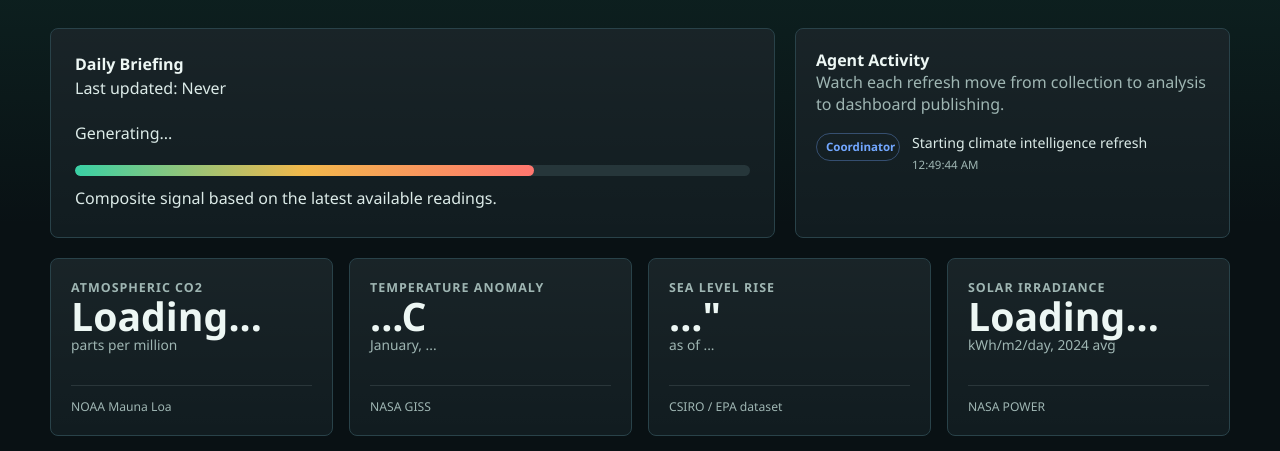
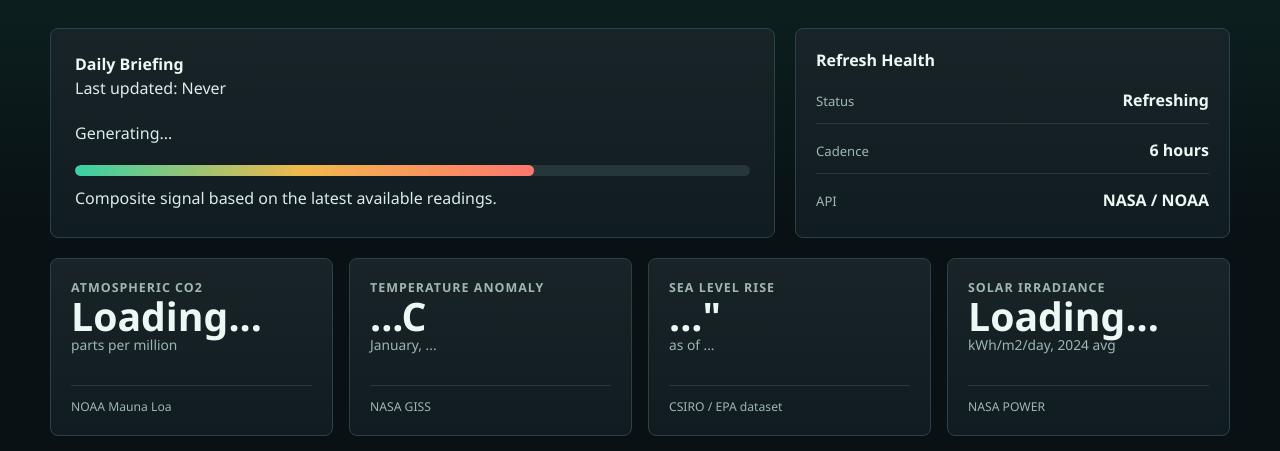
Before and after one commit to Toddni8022/climatewatch-ai, a FastAPI app: page / in a window 1280 px wide. Shown: the part 92-543 px from the top of the page. Run offline with FastAPI, Linux system fonts and the light colour scheme.

Commit message:
Restore dashboard refresh health panel

```diff
--- a/dashboard/templates/index.html
+++ b/dashboard/templates/index.html
@@ -199,7 +199,7 @@
             margin-top: 18px;
         }
 
-        .panel dl > div {
+        .panel div {
             display: flex;
             align-items: baseline;
             justify-content: space-between;
@@ -208,66 +208,9 @@
             padding-bottom: 12px;
         }
 
-        .panel dl > div:last-child {
+        .panel div:last-child {
             border-bottom: 0;
             padding-bottom: 0;
-        }
-
-        .activity-list {
-            display: grid;
-            gap: 12px;
-            margin-top: 18px;
-        }
-
-        .activity-item {
-            display: grid;
-            grid-template-columns: 84px 1fr;
-            gap: 12px;
-            border-bottom: 1px solid rgba(159, 182, 179, 0.16);
-            padding-bottom: 12px;
-        }
-
-        .activity-item:last-child {
-            border-bottom: 0;
-            padding-bottom: 0;
-        }
-
-        .agent-badge {
-            align-self: start;
-            border: 1px solid rgba(114, 167, 255, 0.35);
-            border-radius: 999px;
-            color: var(--blue);
-            font-size: 0.72rem;
-            font-weight: 740;
-            line-height: 1;
-            padding: 7px 9px;
-            text-align: center;
-        }
-
-        .activity-copy {
-            display: grid;
-            gap: 4px;
-        }
-
-        .activity-copy p {
-            color: #dcebe8;
-            font-size: 0.88rem;
-            line-height: 1.45;
-        }
-
-        .activity-copy span {
-            color: var(--muted);
-            font-size: 0.72rem;
-        }
-
-        .activity-item[data-state="complete"] .agent-badge {
-            border-color: rgba(57, 208, 165, 0.35);
-            color: var(--accent);
-        }
-
-        .activity-item[data-state="error"] .agent-badge {
-            border-color: rgba(255, 118, 111, 0.4);
-            color: var(--red);
         }
 
         dt {
@@ -399,30 +342,22 @@
                 </div>
             </article>
 
-            <aside class="panel" aria-label="Agent activity">
-                <h2>Agent Activity</h2>
-                <p class="meta">Watch each refresh move from collection to analysis to dashboard publishing.</p>
-                <div class="activity-list" id="activityList">
-                    {% if data.activity %}
-                        {% for item in data.activity %}
-                            <div class="activity-item" data-state="{{ item.state }}">
-                                <span class="agent-badge">{{ item.agent }}</span>
-                                <div class="activity-copy">
-                                    <p>{{ item.message }}</p>
-                                    <span>{{ item.time }}</span>
-                                </div>
-                            </div>
-                        {% endfor %}
-                    {% else %}
-                        <div class="activity-item" data-state="waiting">
-                            <span class="agent-badge">Idle</span>
-                            <div class="activity-copy">
-                                <p>Press Refresh to watch the agents work.</p>
-                                <span>Waiting</span>
-                            </div>
-                        </div>
-                    {% endif %}
-                </div>
+            <aside class="panel" aria-label="Data freshness">
+                <h2>Refresh Health</h2>
+                <dl>
+                    <div>
+                        <dt>Status</dt>
+                        <dd data-field="status">{{ data.status | replace("_", " ") | title }}</dd>
+                    </div>
+                    <div>
+                        <dt>Cadence</dt>
+                        <dd>6 hours</dd>
+                    </div>
+                    <div>
+                        <dt>API</dt>
+                        <dd>NASA / NOAA</dd>
+                    </div>
+                </dl>
             </aside>
         </section>
 
@@ -475,8 +410,6 @@
         const refreshBtn = document.querySelector("#refreshBtn");
         const statusEl = document.querySelector("#status");
         const errorBox = document.querySelector("#errorBox");
-        const activityList = document.querySelector("#activityList");
-        let refreshPoll = null;
 
         function formatStatus(value) {
             return String(value || "unknown").replaceAll("_", " ").replace(/\b\w/g, char => char.toUpperCase());
@@ -494,49 +427,11 @@
             statusEl.textContent = formatStatus(data.status);
             errorBox.dataset.visible = data.error ? "true" : "false";
             errorBox.textContent = data.error || "";
-            renderActivity(data.activity);
-        }
-
-        function renderActivity(items = []) {
-            if (!items.length) {
-                activityList.innerHTML = `
-                    <div class="activity-item" data-state="waiting">
-                        <span class="agent-badge">Idle</span>
-                        <div class="activity-copy">
-                            <p>Press Refresh to watch the agents work.</p>
-                            <span>Waiting</span>
-                        </div>
-                    </div>
-                `;
-                return;
-            }
-
-            activityList.innerHTML = items.map(item => `
-                <div class="activity-item" data-state="${item.state || "running"}">
-                    <span class="agent-badge">${item.agent}</span>
-                    <div class="activity-copy">
-                        <p>${item.message}</p>
-                        <span>${item.time}</span>
-                    </div>
-                </div>
-            `).join("");
         }
 
         async function loadData() {
             const response = await fetch("/api/data");
-            const data = await response.json();
-            render(data);
-            return data;
-        }
-
-        async function pollRefresh() {
-            const data = await loadData();
-            if (data.status === "ready" || data.status === "error") {
-                clearInterval(refreshPoll);
-                refreshPoll = null;
-                refreshBtn.disabled = false;
-                refreshBtn.textContent = "Refresh";
-            }
+            render(await response.json());
         }
 
         refreshBtn.addEventListener("click", async () => {
@@ -544,19 +439,13 @@
             refreshBtn.textContent = "Refreshing";
             statusEl.dataset.state = "warming_up";
             statusEl.textContent = "Refreshing";
-            renderActivity([
-                {
-                    agent: "Coordinator",
-                    message: "Refresh requested. Agents are lining up their work.",
-                    state: "running",
-                    time: "Now"
-                }
-            ]);
 
             await fetch("/api/refresh", { method: "POST" });
-            clearInterval(refreshPoll);
-            refreshPoll = setInterval(pollRefresh, 650);
-            pollRefresh();
+            setTimeout(loadData, 1800);
+            setTimeout(loadData, 6500);
+
+            refreshBtn.disabled = false;
+            refreshBtn.textContent = "Refresh";
         });
 
         setInterval(loadData, 60000);
```
